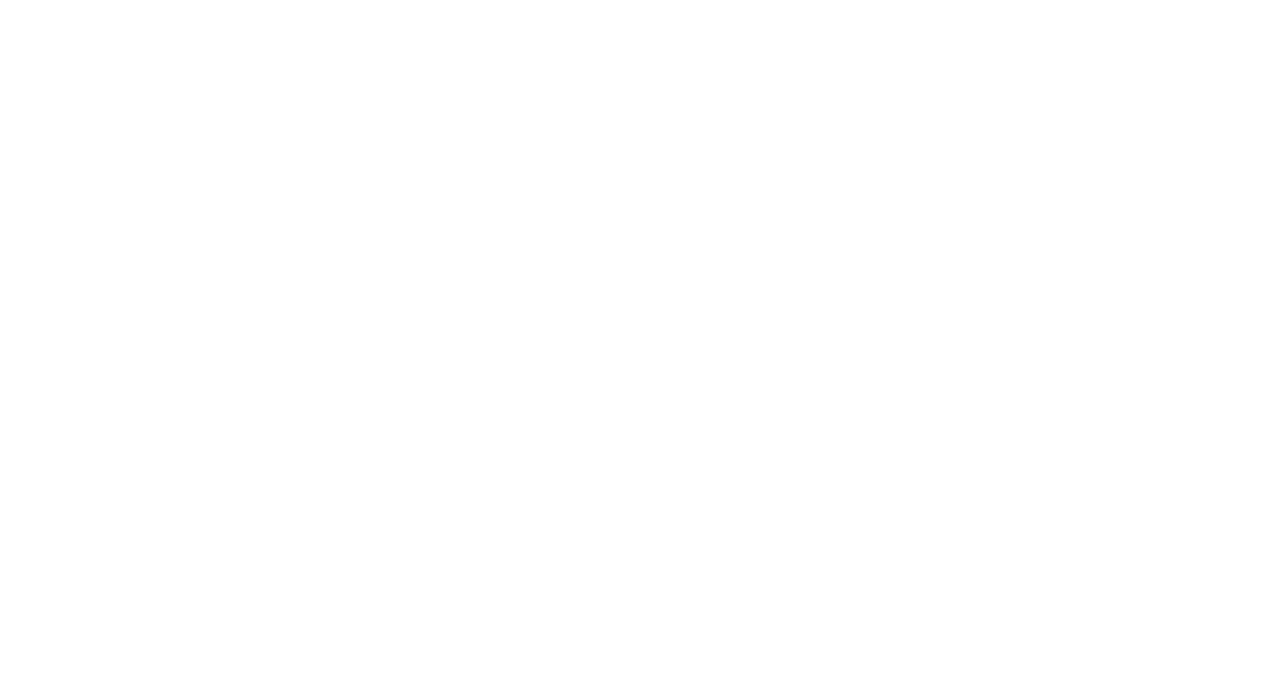
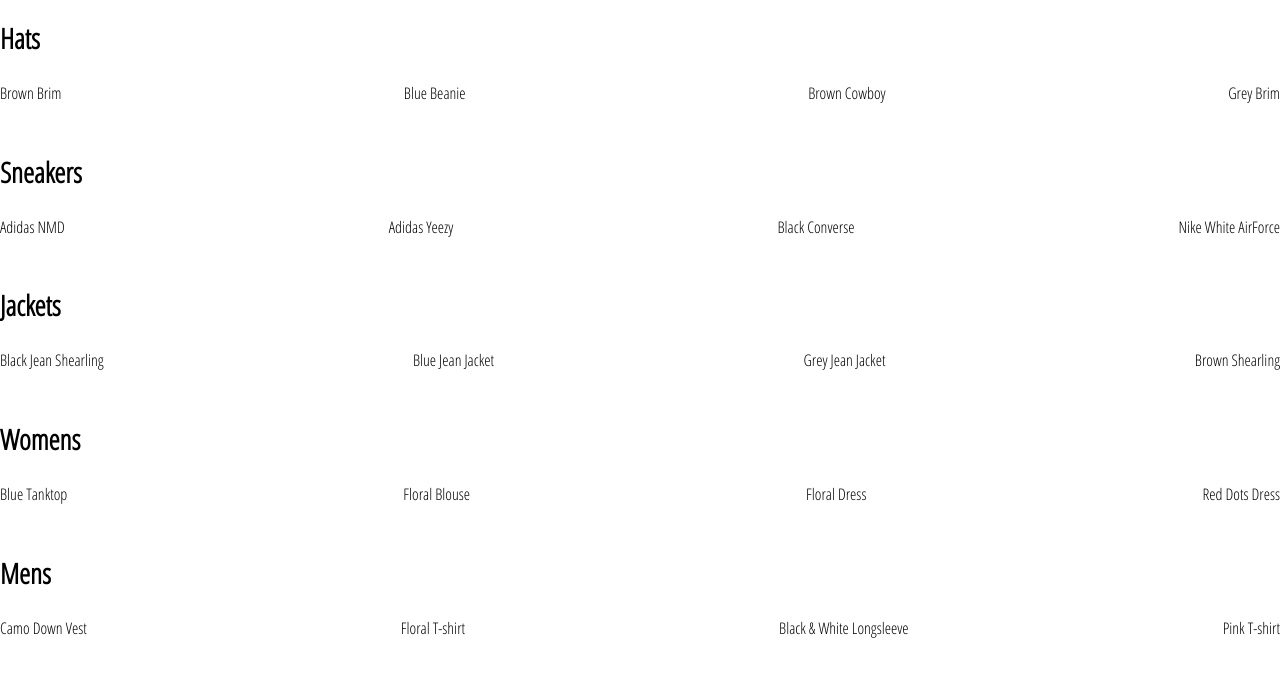
Before and after one commit to toniramon/react-ecommerce-project, a React (Create React App) app: page /shop in a window 1280 px wide. Shown: the top 676 px of the page. Built offline with nearby package versions, Linux system fonts and the light colour scheme.

Commit message:
added ecommerce data and preview component

```diff
--- a/src/App.js
+++ b/src/App.js
@@ -3,19 +3,14 @@
 import './App.css';
 
 import HomePage from "./pages/homepage/homepage.component";
-
-const HatsPage = () => (
-    <div>
-        <h1> Hats Page </h1>
-    </div>
-)
+import ShopPage from "./pages/shop/shop.component";
 
 function App() {
     return (
         <div>
             <Switch>
                 <Route exact path='/' component={HomePage}/>
-                <Route path='/hats' component={HatsPage}/>
+                <Route path='/shop' component={ShopPage}/>
             </Switch>
 
         </div>
--- /dev/null
+++ b/src/components/collection-preview/collection-preview.component.jsx
@@ -0,0 +1,21 @@
+import React from 'react';
+
+import './collection-preview.styles.scss';
+
+const CollectionPreview = ({ title, items}) => (
+    <div className='collection-preview'>
+        <h1 className='title'>{title}</h1>
+        <div className='preview'>
+            {
+                items
+                    .filter((item, idx) => idx < 4)
+                    .map(item => (
+                    <div key={item.id}>{ item.name }</div>
+                ))
+            }
+        </div>
+
+    </div>
+)
+
+export default CollectionPreview;
--- /dev/null
+++ b/src/components/collection-preview/collection-preview.styles.scss
@@ -0,0 +1,15 @@
+.collection-preview {
+  display: flex;
+  flex-direction: column;
+  margin-bottom: 30px;
+
+  .title {
+    font-size: 28px;
+    margin-bottom: 25px;
+  }
+
+  .preview {
+    display: flex;
+    justify-content: space-between;
+  }
+}
--- /dev/null
+++ b/src/pages/shop/shop.component.jsx
@@ -0,0 +1,30 @@
+import React from 'react';
+import SHOP_DATA from "./shop.data";
+
+import CollectionPreview from "../../components/collection-preview/collection-preview.component";
+
+class ShopPage extends React.Component {
+    constructor(props) {
+        super(props);
+
+        this.state = {
+            collections: SHOP_DATA
+        }
+    }
+
+    render() {
+        const { collections } = this.state;
+
+        return (
+            <div className='shop-page'>
+                {
+                    collections.map(({ id, ...otherCollectionProps}) => (
+                        <CollectionPreview key={id} {...otherCollectionProps} />
+                    ))
+                }
+            </div>
+        );
+    }
+}
+
+export default ShopPage;
--- /dev/null
+++ b/src/pages/shop/shop.data.js
@@ -0,0 +1,249 @@
+const SHOP_DATA = [
+    {
+        id: 1,
+        title: 'Hats',
+        routeName: 'hats',
+        items: [
+            {
+                id: 1,
+                name: 'Brown Brim',
+                imageUrl: 'https://i.ibb.co/ZYW3VTp/brown-brim.png',
+                price: 25
+            },
+            {
+                id: 2,
+                name: 'Blue Beanie',
+                imageUrl: 'https://i.ibb.co/ypkgK0X/blue-beanie.png',
+                price: 18
+            },
+            {
+                id: 3,
+                name: 'Brown Cowboy',
+                imageUrl: 'https://i.ibb.co/QdJwgmp/brown-cowboy.png',
+                price: 35
+            },
+            {
+                id: 4,
+                name: 'Grey Brim',
+                imageUrl: 'https://i.ibb.co/RjBLWxB/grey-brim.png',
+                price: 25
+            },
+            {
+                id: 5,
+                name: 'Green Beanie',
+                imageUrl: 'https://i.ibb.co/YTjW3vF/green-beanie.png',
+                price: 18
+            },
+            {
+                id: 6,
+                name: 'Palm Tree Cap',
+                imageUrl: 'https://i.ibb.co/rKBDvJX/palm-tree-cap.png',
+                price: 14
+            },
+            {
+                id: 7,
+                name: 'Red Beanie',
+                imageUrl: 'https://i.ibb.co/bLB646Z/red-beanie.png',
+                price: 18
+            },
+            {
+                id: 8,
+                name: 'Wolf Cap',
+                imageUrl: 'https://i.ibb.co/1f2nWMM/wolf-cap.png',
+                price: 14
+            },
+            {
+                id: 9,
+                name: 'Blue Snapback',
+                imageUrl: 'https://i.ibb.co/X2VJP2W/blue-snapback.png',
+                price: 16
+            }
+        ]
+    },
+    {
+        id: 2,
+        title: 'Sneakers',
+        routeName: 'sneakers',
+        items: [
+            {
+                id: 1,
+                name: 'Adidas NMD',
+                imageUrl: 'https://i.ibb.co/0s3pdnc/adidas-nmd.png',
+                price: 220
+            },
+            {
+                id: 2,
+                name: 'Adidas Yeezy',
+                imageUrl: 'https://i.ibb.co/dJbG1cT/yeezy.png',
+                price: 280
+            },
+            {
+                id: 3,
+                name: 'Black Converse',
+                imageUrl: 'https://i.ibb.co/bPmVXyP/black-converse.png',
+                price: 110
+            },
+            {
+                id: 4,
+                name: 'Nike White AirForce',
+                imageUrl: 'https://i.ibb.co/1RcFPk0/white-nike-high-tops.png',
+                price: 160
+            },
+            {
+                id: 5,
+                name: 'Nike Red High Tops',
+                imageUrl: 'https://i.ibb.co/QcvzydB/nikes-red.png',
+                price: 160
+            },
+            {
+                id: 6,
+                name: 'Nike Brown High Tops',
+                imageUrl: 'https://i.ibb.co/fMTV342/nike-brown.png',
+                price: 160
+            },
+            {
+                id: 7,
+                name: 'Air Jordan Limited',
+                imageUrl: 'https://i.ibb.co/w4k6Ws9/nike-funky.png',
+                price: 190
+            },
+            {
+                id: 8,
+                name: 'Timberlands',
+                imageUrl: 'https://i.ibb.co/Mhh6wBg/timberlands.png',
+                price: 200
+            }
+        ]
+    },
+    {
+        id: 3,
+        title: 'Jackets',
+        routeName: 'jackets',
+        items: [
+            {
+                id: 1,
+                name: 'Black Jean Shearling',
+                imageUrl: 'https://i.ibb.co/XzcwL5s/black-shearling.png',
+                price: 125
+            },
+            {
+                id: 2,
+                name: 'Blue Jean Jacket',
+                imageUrl: 'https://i.ibb.co/mJS6vz0/blue-jean-jacket.png',
+                price: 90
+            },
+            {
+                id: 3,
+                name: 'Grey Jean Jacket',
+                imageUrl: 'https://i.ibb.co/N71k1ML/grey-jean-jacket.png',
+                price: 90
+            },
+            {
+                id: 4,
+                name: 'Brown Shearling',
+                imageUrl: 'https://i.ibb.co/s96FpdP/brown-shearling.png',
+                price: 165
+            },
+            {
+                id: 5,
+                name: 'Tan Trench',
+                imageUrl: 'https://i.ibb.co/M6hHc3F/brown-trench.png',
+                price: 185
+            }
+        ]
+    },
+    {
+        id: 4,
+        title: 'Womens',
+        routeName: 'womens',
+        items: [
+            {
+                id: 1,
+                name: 'Blue Tanktop',
+                imageUrl: 'https://i.ibb.co/7CQVJNm/blue-tank.png',
+                price: 25
+            },
+            {
+                id: 2,
+                name: 'Floral Blouse',
+                imageUrl: 'https://i.ibb.co/4W2DGKm/floral-blouse.png',
+                price: 20
+            },
+            {
+                id: 3,
+                name: 'Floral Dress',
+                imageUrl: 'https://i.ibb.co/KV18Ysr/floral-skirt.png',
+                price: 80
+            },
+            {
+                id: 4,
+                name: 'Red Dots Dress',
+                imageUrl: 'https://i.ibb.co/N3BN1bh/red-polka-dot-dress.png',
+                price: 80
+            },
+            {
+                id: 5,
+                name: 'Striped Sweater',
+                imageUrl: 'https://i.ibb.co/KmSkMbH/striped-sweater.png',
+                price: 45
+            },
+            {
+                id: 6,
+                name: 'Yellow Track Suit',
+                imageUrl: 'https://i.ibb.co/v1cvwNf/yellow-track-suit.png',
+                price: 135
+            },
+            {
+                id: 7,
+                name: 'White Blouse',
+                imageUrl: 'https://i.ibb.co/qBcrsJg/white-vest.png',
+                price: 20
+            }
+        ]
+    },
+    {
+        id: 5,
+        title: 'Mens',
+        routeName: 'mens',
+        items: [
+            {
+                id: 1,
+                name: 'Camo Down Vest',
+                imageUrl: 'https://i.ibb.co/xJS0T3Y/camo-vest.png',
+                price: 325
+            },
+            {
+                id: 2,
+                name: 'Floral T-shirt',
+                imageUrl: 'https://i.ibb.co/qMQ75QZ/floral-shirt.png',
+                price: 20
+            },
+            {
+                id: 3,
+                name: 'Black & White Longsleeve',
+                imageUrl: 'https://i.ibb.co/55z32tw/long-sleeve.png',
+                price: 25
+            },
+            {
+                id: 4,
+                name: 'Pink T-shirt',
+                imageUrl: 'https://i.ibb.co/RvwnBL8/pink-shirt.png',
+                price: 25
+            },
+            {
+                id: 5,
+                name: 'Jean Long Sleeve',
+                imageUrl: 'https://i.ibb.co/VpW4x5t/roll-up-jean-shirt.png',
+                price: 40
+            },
+            {
+                id: 6,
+                name: 'Burgundy T-shirt',
+                imageUrl: 'https://i.ibb.co/mh3VM1f/polka-dot-shirt.png',
+                price: 25
+            }
+        ]
+    }
+]
+
+export default SHOP_DATA;
```
